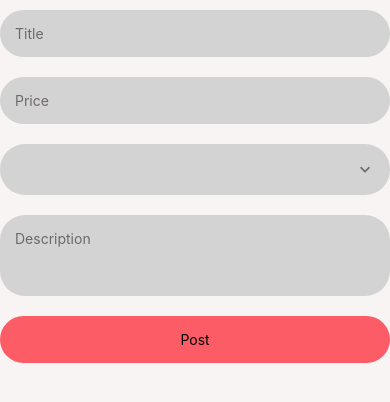
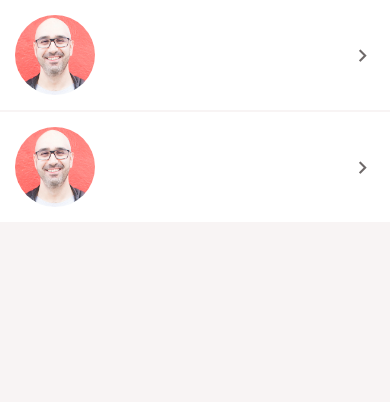
Before and after one commit to campbelllm/DoneWithIt2, a React Native app: screen / in a window 390 px wide. Shown: the top 402 px of the page. Built offline with nearby package versions, Linux system fonts and the light colour scheme.

Commit message:
adding chevron icon for messages, updated universal light hex color

```diff
--- a/App.js
+++ b/App.js
@@ -30,6 +30,9 @@ import ListingEditScreen from "./app/screens/ListingEditScreen";
 
 export default function App() {
   return (
-  <ListingEditScreen/>
+
+          <MessagesScreen/>
+
+
   );
 }
--- a/app/components/lists/ListItem.js
+++ b/app/components/lists/ListItem.js
@@ -3,6 +3,7 @@ import { StyleSheet, View, Image, TouchableHighlight } from "react-native";
 import Swipeable from "react-native-gesture-handler/Swipeable";
 import colors from "../../config/colors";
 import AppText from "../AppText";
+import { MaterialCommunityIcons } from "@expo/vector-icons";
 
 function ListItem({
   image,
@@ -25,6 +26,11 @@ function ListItem({
                 <AppText style={styles.subTitle}>{subTitle}</AppText>
               )}
             </View>
+            <MaterialCommunityIcons
+              name="chevron-right"
+              size={25}
+              color={colors.medium}
+            ></MaterialCommunityIcons>
           </View>
         </View>
       </TouchableHighlight>
@@ -34,11 +40,13 @@ function ListItem({
 
 const styles = StyleSheet.create({
   contact: {
+    alignItems: "center",
     flexDirection: "row",
     padding: 15,
     backgroundColor: colors.white,
   },
   contactText: {
+    flex: 1,
     margin: 10,
     justifyContent: "center",
   },
--- a/app/config/colors.js
+++ b/app/config/colors.js
@@ -4,7 +4,7 @@ export default {
   black: "#000",
   white: "#fff",
   background: "#f8f4f4",
-  light: "#d3d3d3",
+  light: "#f8f4f4",
   medium: "#6e6969",
   dark: "#0c0c0c",
   danger: "#ff5252"
--- a/app/screens/ListingDetailsScreen.js
+++ b/app/screens/ListingDetailsScreen.js
@@ -39,7 +39,7 @@ const styles = StyleSheet.create({
     marginBottom: 7,
   },
   subTitle: {
-    color: colors.secondary,
+    color: "black",
     fontWeight: "bold",
   },
 });
```
